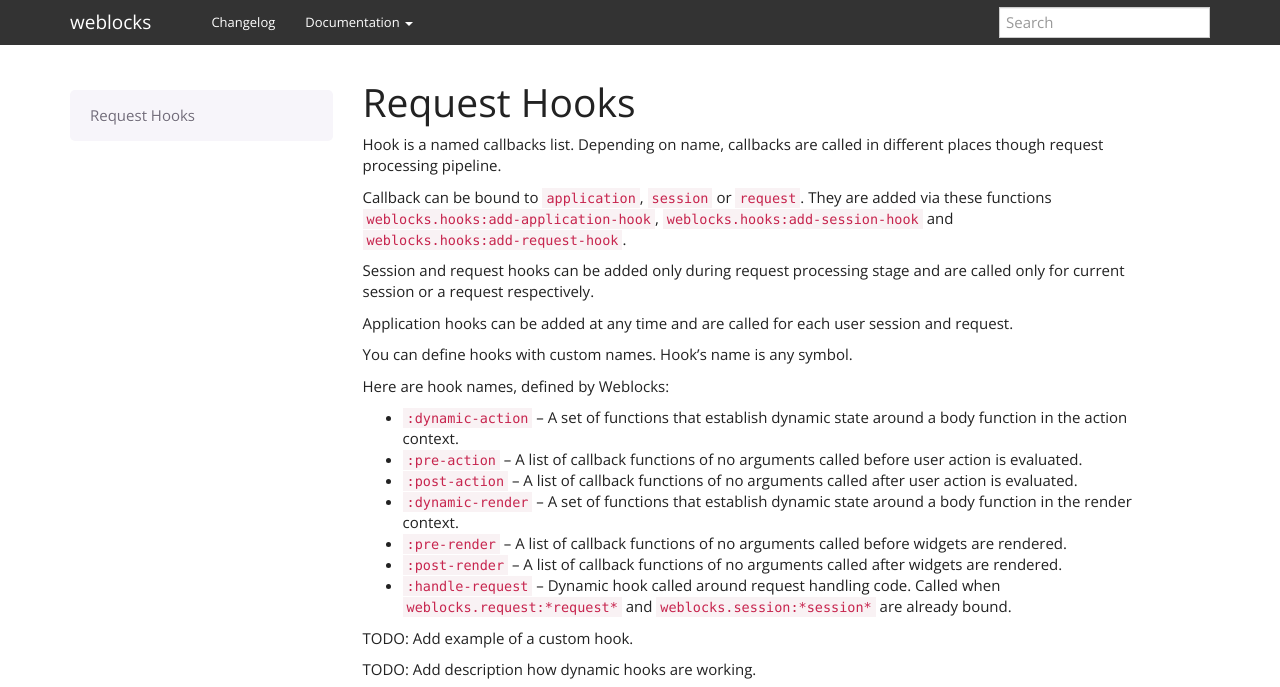
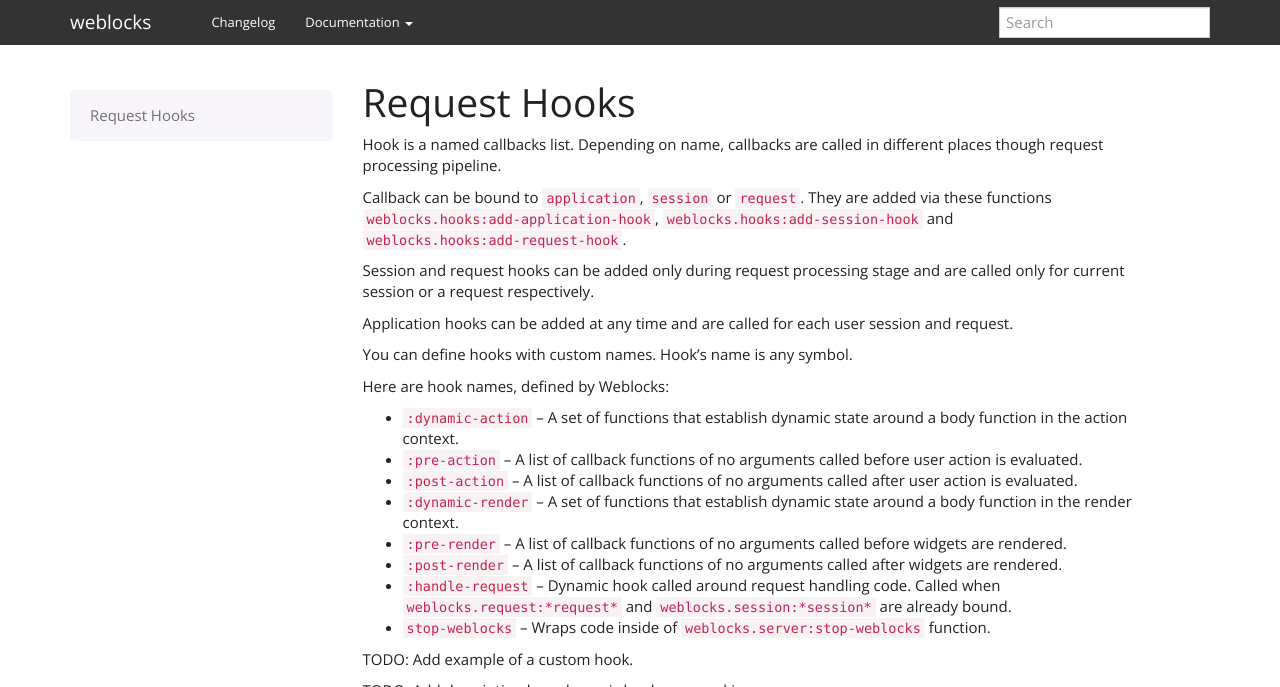
Before and after one commit to skypher/weblocks, a Sphinx documentation site: the page built from docs/source/hooks.rst, in a window 1280 px wide and 1007 px high, cut to the strip 0-687 px from the top of the window. Built offline with Sphinx 7.4.7, drawn with Linux system fonts in a browser that asks for light colours.

Commit message:
Added :stop-weblocks hook.

```diff
--- a/ChangeLog.rst
+++ b/ChangeLog.rst
@@ -1,6 +1,8 @@
 ===========
  ChangeLog
 ===========
+
+* :feature:`-` Added ``:stop-weblocks`` hook.
 
 * :release:`0.13.11 <2017-09-12>`
 
--- a/docs/source/hooks.rst
+++ b/docs/source/hooks.rst
@@ -31,6 +31,7 @@
 * ``:handle-request`` – Dynamic hook called around request handling
   code. Called when ``weblocks.request:*request*`` and ``weblocks.session:*session*``
   are already bound.
+* ``stop-weblocks`` – Wraps code inside of ``weblocks.server:stop-weblocks`` function.
 
 TODO: Add example of a custom hook.
 
```
Also changed, not shown: 1 other file.
